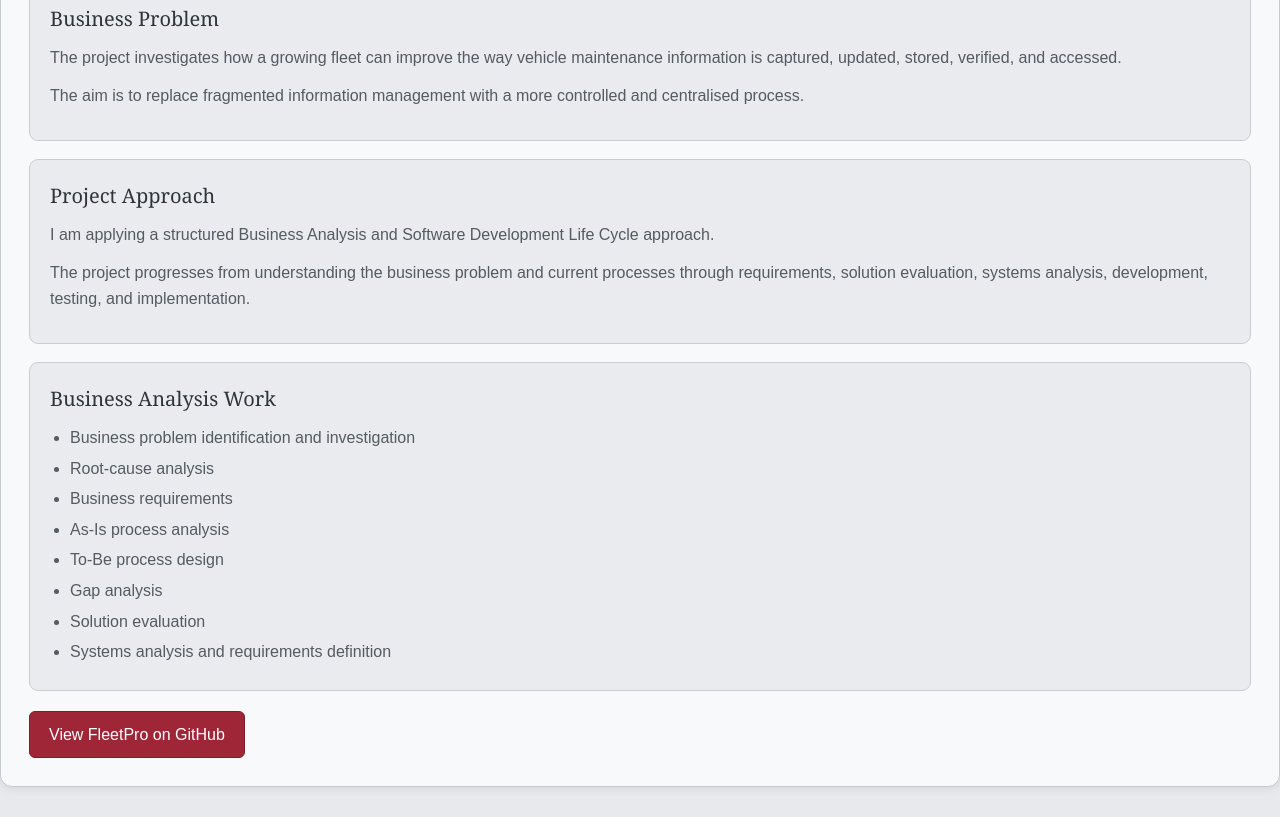
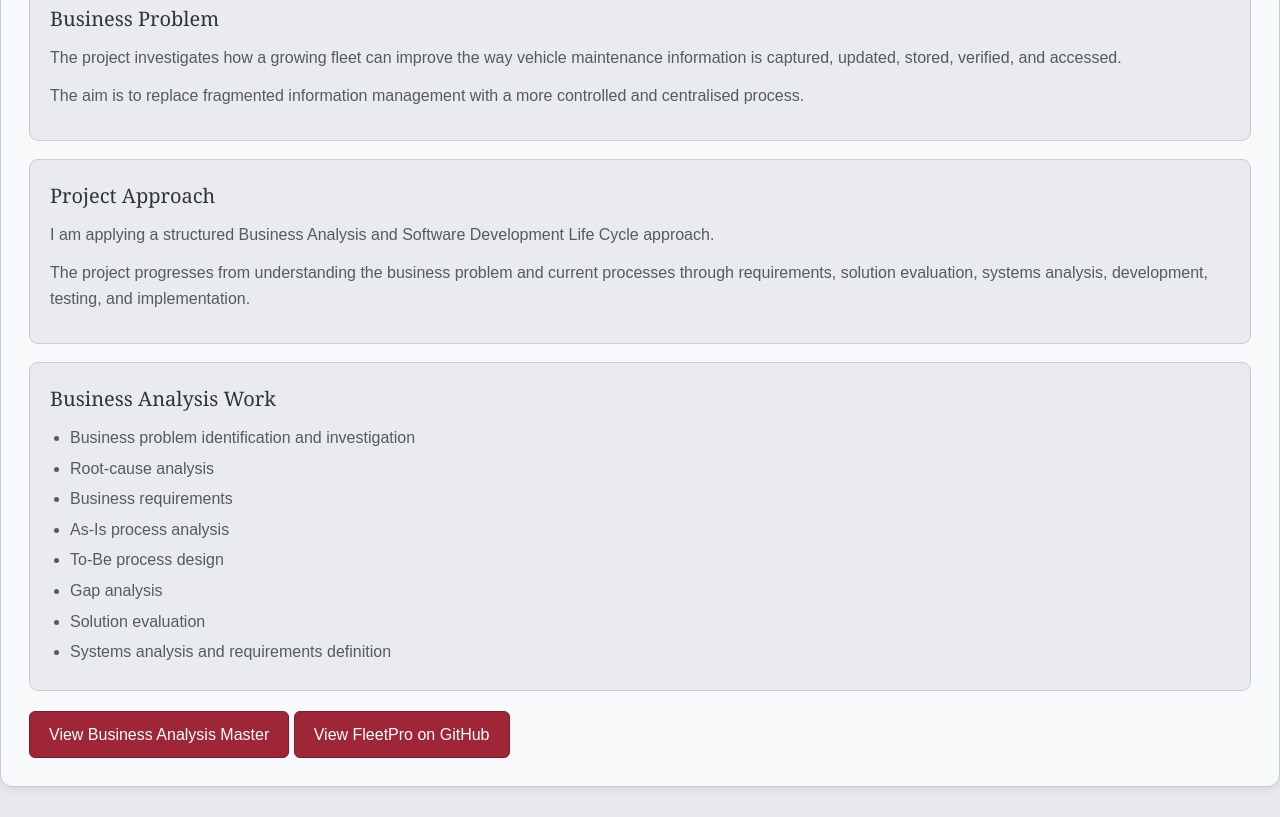
Before and after one commit to calebnayager/Professional-Portfolio, a plain HTML site: page business-analysis.html in a window 1280 px wide. Shown: the part 583-1400 px from the top of the page. Drawn offline with Linux system fonts and the light colour scheme.

Commit message:
Add Business Analysis Master PDF

```diff
--- a/business-analysis.html
+++ b/business-analysis.html
@@ -108,6 +108,13 @@
 
     </div>
 
+       <!-- BUSINESS ANALYSIS MASTER -->
+
+    <a href="documents/Caleb-Nayager-Business-Analysis-Master.pdf"
+       target="_blank"
+       class="button">
+        View Business Analysis Master
+    </a>
 
     <!-- GITHUB -->
 
```
Also changed, not shown: 1 other file.
